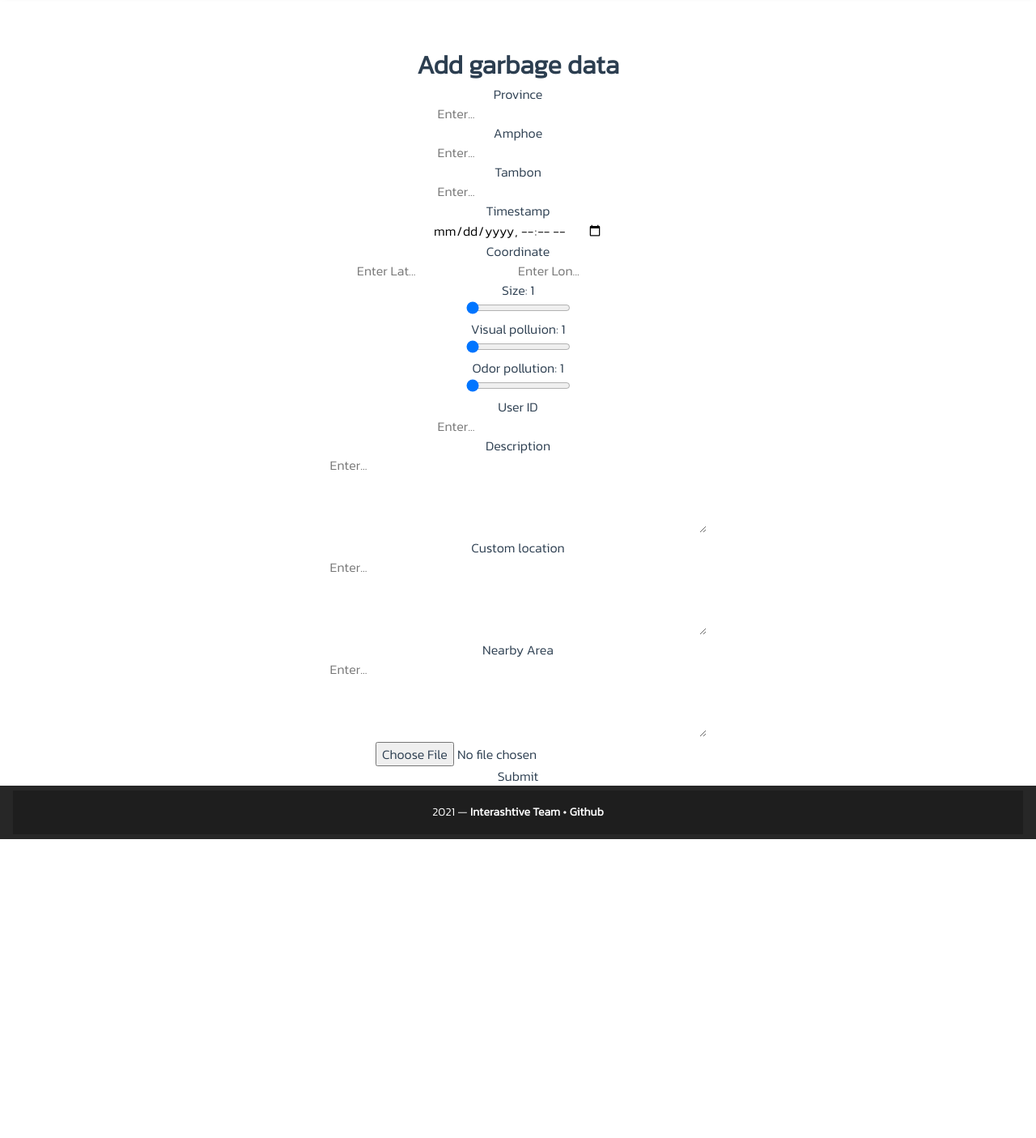
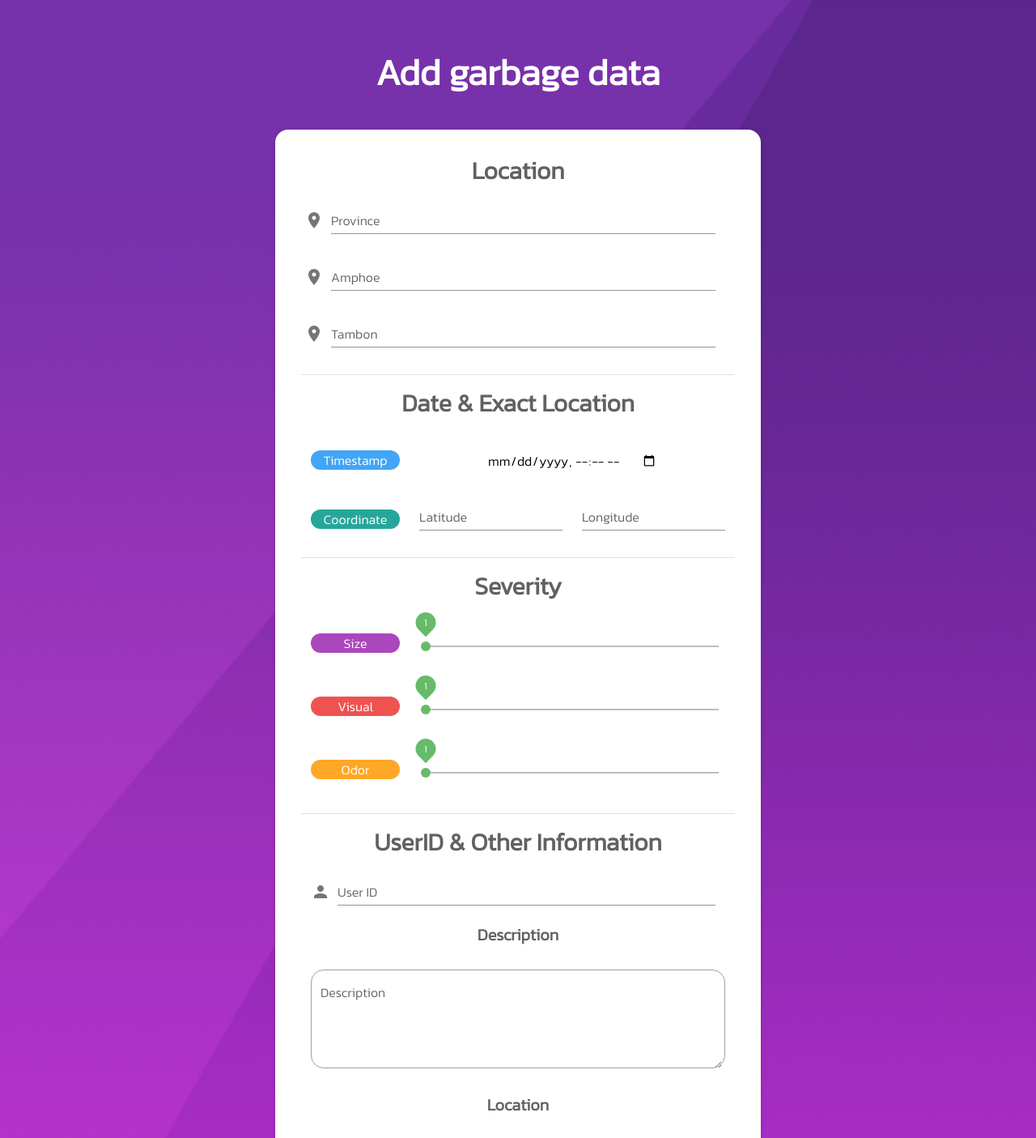
Before and after one commit to s6208070/zero-waste-project, a Vue app: page /adddata in a window 1280 px wide. Shown: the part 72-1477 px from the top of the page at 81% size. Before the commit the page ends 1108 px from the top, so only its background shows below. Built offline with nearby package versions, Linux system fonts and the light colour scheme; no server answers; sample sign-in values are in the browser's storage.

Commit message:
Added AddData Frontend
:+1:

```diff
--- a/src/views/AddData.vue
+++ b/src/views/AddData.vue
@@ -1,10 +1,61 @@
 <template>
   <v-app style = "overflow:auto;">
+    <v-card
+      class = "back"
+    >
       <Navbar/>
       <v-main>
-      <h1> Add garbage data</h1>
-      <form @submit="addTask" class="form" name="form">
-        <div>
+        <h1 class = "white--text" style = "font-size: 45px;"> Add garbage data</h1>
+        <v-card
+          max-width = "600px"
+          style = "width: 80%;"
+          class = "center-itself rounded-xl px-6 py-3 my-9"
+        >
+          <v-form @submit="addTask" class="form " name="form">
+            <v-container>
+              <v-row class = "mt-1 px-5" style = "height: 40px"><p class = "center-itself grey--text text--darken-2 font-weight-bold" style = "font-size: 30px;">Location</p></v-row>
+              <v-row style = "height: 70px" class = "mr-2">
+                <v-col>
+                  <v-text-field
+                    v-model="DATA.province"
+                    type = "text"
+                    label = "Province"
+                    clearable
+                    prepend-icon="mdi-map-marker"
+                  >
+                  </v-text-field>
+                </v-col>
+              </v-row>
+
+              <v-row style = "height: 70px" class = "mr-2">
+                <v-col>
+                  <v-text-field
+                    v-model="DATA.amphoe"
+                    type = "text"
+                    label = "Amphoe"
+                    clearable
+                    prepend-icon="mdi-map-marker"
+                  >
+                  </v-text-field>
+                </v-col>
+              </v-row>
+
+              <v-row class = "mr-2">
+                <v-col>
+                  <v-text-field
+                    v-model="DATA.tambon"
+                    type = "text"
+                    label = "Tambon"
+                    clearable
+                    prepend-icon="mdi-map-marker"
+                  >
+                  </v-text-field>
+                </v-col>
+              </v-row>
+            </v-container>
+
+
+            <!-- <div>
                 <label>Province<br> </label>
                 <input
                     type = "text"
@@ -30,34 +81,143 @@
                     v-model="DATA.tambon"
                     placeholder = "Enter..."
                 />
-        </div>
-        <div>
-            <label>Timestamp<br> </label>
+            </div> -->
+            <v-row class = "mb-2 mt-0 px-5"><v-divider></v-divider></v-row>
+            <v-row class = "mt-3 mb-2 px-5"><p class = "center-itself grey--text text--darken-2 font-weight-bold" style = "font-size: 30px;">Date & Exact Location</p></v-row>
+            <v-row class = "px-2 ma-0">
+              <v-col cols = "3">
+                <v-card
+                  class = "light blue lighten-1 rounded-xl"
+                  contain
+                  dark
+                  flat
+                >
+                  Timestamp
+                </v-card>
+              </v-col>
+              <v-col cols = "9">
                 <input
                     type = "datetime-local"
                     v-model="DATA.timestamp"
                     name = "Timestamp"
                     placeholder = "Enter..."
                 />
-        </div>
-        <div>
-            <label>Coordinate<br> </label>
-            <input
+              </v-col>
+            </v-row>
+
+            <v-row class = "px-2 ma-0" align = "center">
+              <v-col cols = "3">
+                <v-card
+                  class = "teal lighten-1 rounded-xl"
+                  contain
+                  dark
+                  flat
+                >
+                  Coordinate
+                </v-card>
+              </v-col>
+              <v-col cols = "4.5">
+                <v-text-field
                   type = "number"
                   v-model="DATA.cox"
+                  name = "CoX"
                   step = "0.00000001"
-                name = "CoX"
-                placeholder = "Enter Lat..."
-            />
-            <input
+                  label = "Latitude"
+                >
+                </v-text-field>
+              </v-col>
+              <v-col cols = "4.5">
+                <v-text-field
                   type = "number"
                   v-model="DATA.coy"
+                  name = "CoY"
                   step = "0.00000001"
-                name = "CoY"
-                placeholder = "Enter Lon..."
-            />
-        </div>
-        <div>
+                  label = "Longitude"
+                >
+                </v-text-field>
+              </v-col>
+            </v-row>
+
+            <!-- End of Coordiante -->
+
+            <v-row class = "mb-2 mt-0 px-5"><v-divider></v-divider></v-row>
+            <v-row class = "mt-3 mb-2 px-5"><p class = "center-itself grey--text text--darken-2 font-weight-bold" style = "font-size: 30px;">Severity</p></v-row>
+            <v-row class = "px-2 ma-0">
+              <v-col cols = "3">
+                <v-card
+                  class = "purple lighten-1 rounded-xl"
+                  contain
+                  dark
+                  flat
+                >
+                  Size
+                </v-card>
+              </v-col>
+              <v-col cols = "9">
+                <v-slider
+                  thumb-label = "always"
+                  v-model ="DATA.size"
+                  :thumb-size = "25"
+                  step = "1"
+                  min = "1"
+                  max = "5"
+                  track-color = "grey lighten-1"
+                  :color = "this.sliderColor[this.DATA.size - 1]"
+                ></v-slider>
+              </v-col>
+            </v-row>
+
+            <v-row class = "px-2 ma-0">
+              <v-col cols = "3">
+                <v-card
+                  class = "red lighten-1 rounded-xl"
+                  contain
+                  dark
+                  flat
+                >
+                  Visual
+                </v-card>
+              </v-col>
+              <v-col cols = "9">
+                <v-slider
+                  thumb-label = "always"
+                  v-model ="DATA.visual"
+                  :thumb-size = "25"
+                  step = "1"
+                  min = "1"
+                  max = "5"
+                  track-color = "grey lighten-1"
+                  :color = "this.sliderColor[this.DATA.visual - 1]"
+                ></v-slider>
+              </v-col>
+            </v-row>
+
+            <v-row class = "px-2 ma-0">
+              <v-col cols = "3">
+                <v-card
+                  class = "orange lighten-1 rounded-xl"
+                  contain
+                  dark
+                  flat
+                >
+                  Odor
+                </v-card>
+              </v-col>
+              <v-col cols = "9">
+                <v-slider
+                  thumb-label = "always"
+                  v-model ="DATA.odor"
+                  :thumb-size = "25"
+                  step = "1"
+                  min = "1"
+                  max = "5"
+                  track-color = "grey lighten-1"
+                  :color = "this.sliderColor[this.DATA.odor - 1]"
+                ></v-slider>
+              </v-col>
+            </v-row>
+
+            <!-- <div>
               <label> Size: {{this.DATA.size}} <br></label>
               <input
                 type="range"
@@ -83,8 +243,25 @@
                 step="1"
                 v-model="DATA.odor"
               />
-        </div>
-        <div>
+            </div> -->
+
+            <!-- End of Severity -->
+            <v-row class = "mb-2 mt-0 px-5"><v-divider></v-divider></v-row>
+            <v-row class = "mt-3 px-5" style = "height: 40px"><p class = "center-itself grey--text text--darken-2 font-weight-bold" style = "font-size: 30px;">UserID & Other Information</p></v-row>
+              <v-row style = "height: 70px" class = "pl-5 pr-8">
+                <v-col>
+                  <v-text-field
+                    v-model="DATA.userid"
+                    type = "text"
+                    label = "User ID"
+                    clearable
+                    prepend-icon="mdi-account"
+                  >
+                  </v-text-field>
+                </v-col>
+              </v-row>
+
+            <!-- <div>
                 <label>User ID<br> </label>
                 <input
                     type = "text"
@@ -92,8 +269,85 @@
                     name = "UserID"
                     placeholder = "Enter..."
                 />
-        </div>
-        <div>
+            </div> -->
+
+            <v-row><p class = "center-itself grey--text text--darken-2 font-weight-bold py-3" style = "font-size: 20px">Description</p></v-row>
+
+            <v-row>
+              <v-textarea
+                rows="4"
+                cols="50"
+                name="comment"
+                v-model="DATA.description"
+                form="form"
+                placeholder = "Enter your description here..."
+                outlined
+                label = "Description"
+                class = "rounded-xl mx-8"
+                clearable
+              ></v-textarea>
+            </v-row>
+
+            <v-row><p class = "center-itself grey--text text--darken-2 font-weight-bold pb-3" style = "font-size: 20px">Location</p></v-row>
+            <v-row>
+              <v-textarea
+                rows="4"
+                cols="50"
+                name="location"
+                v-model="DATA.location"
+                form="form"
+                placeholder = "Enter your location here..."
+                outlined
+                label = "Location"
+                class = "rounded-xl mx-8"
+                clearable
+              ></v-textarea>
+            </v-row>
+
+            <v-row><p class = "center-itself grey--text text--darken-2 font-weight-bold pb-3" style = "font-size: 20px">Nearby Location</p></v-row>
+            <v-row>
+              <v-textarea
+                rows="4"
+                cols="50"
+                name="nearby"
+                v-model="DATA.nearby"
+                form="form"
+                placeholder = "Enter nearby location here..."
+                outlined
+                label = "Nearby Location"
+                class = "rounded-xl mx-8"
+                clearable
+              ></v-textarea>
+            </v-row>
+
+            <v-row class = "px-2 ma-0" align = "center">
+              <v-col cols = "3">
+                <v-card
+                  class = "orange lighten-1 rounded-xl"
+                  contain
+                  dark
+                  flat
+                >
+                  Attach Image
+                </v-card>
+              </v-col>
+              <v-col cols = "9">
+                <input type ="file" @change="fileChange"/>
+              </v-col>
+            </v-row>
+
+            <v-expand-transition>
+            <v-row v-show = "this.previewurl != null" class = "pb-4">
+              <v-card class = "rounded-xl transparent center-itself" style = "height: auto;" flat>
+                <v-img
+                  :src ="previewurl"
+                  contain
+                ></v-img>
+              </v-card>
+            </v-row>
+            </v-expand-transition>
+
+            <!-- <div>
               <label> Description<br> </label>
               <textarea
                 rows="4"
@@ -127,12 +381,20 @@
               ></textarea>
             </div>
             <input type ="file" @change="fileChange"/> <br>
-        <img :src="previewurl"/>
-
-
-        <input type = "submit"/>
-    </form>
+            <img :src="previewurl"/> -->
+            <v-row class = "pb-6 mx-5">
+              <v-btn
+                class = "center-itself font-weight-bold"
+                type = "submit"
+                rounded
+                block
+                dark
+              > Submit </v-btn>
+            </v-row>
+          </v-form>
+        </v-card>
       </v-main>
+    </v-card>
     <Footer/>
   </v-app>
 </template>
@@ -167,8 +429,10 @@ export default {
             odor: 1,
             imageURL: "",
         },
+        sliderColor: ['green lighten-1', 'light-green lighten-1', 'amber lighten-1', 'orange lighten-1', 'red lighten-1'],
         selectedfile: null,
         previewurl: null,
+        menu: false,
       }
     },
   methods: {
@@ -214,3 +478,17 @@ export default {
 
 }
 </script>
+
+<style>
+  .back {
+    background-image: url(../assets/login-bg.png);
+    background-size: cover;
+    height: 100%;
+  }
+
+  .center-itself{
+    position: relative;
+    left: 50%;
+    transform: translateX(-50%);
+  }
+</style>
```
Lines whose indentation alone changed are shown as unchanged.
